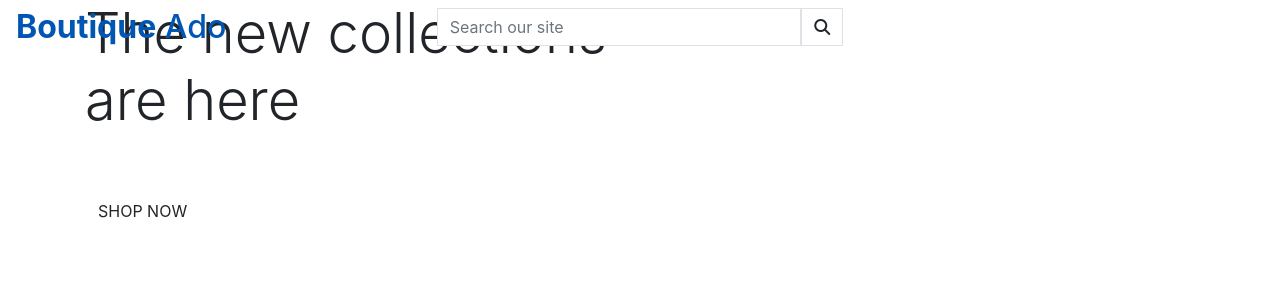
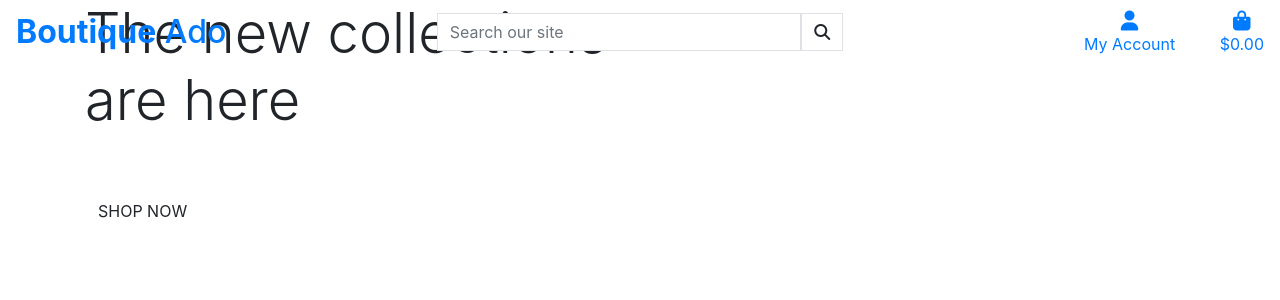
Before and after one commit to AHendley84/boutique_ado_ah84, a Django app: page / in a window 1280 px wide. Shown: the top 300 px of the page. Run offline with Django 3.2, Linux system fonts and the light colour scheme.

Commit message:
Add main page header

```diff
--- a/templates/base.html
+++ b/templates/base.html
@@ -2,6 +2,7 @@
 
 <!doctype html>
 <html lang="en">
+
 <head>
 
   {% block meta %}
@@ -14,17 +15,25 @@
   {% endblock %}
 
   {% block corecss %}
-    <link rel="stylesheet" href="https://cdn.jsdelivr.net/npm/bootstrap@4.6.2/dist/css/bootstrap.min.css" integrity="sha384-xOolHFLEh07PJGoPkLv1IbcEPTNtaed2xpHsD9ESMhqIYd0nLMwNLD69Npy4HI+N" crossorigin="anonymous">
-    <link rel="stylesheet" href="https://cdnjs.cloudflare.com/ajax/libs/font-awesome/6.5.1/css/all.min.css" integrity="sha512-DTOQO9RWCH3ppGqcWaEA1BIZOC6xxalwEsw9c2QQeAIftl+Vegovlnee1c9QX4TctnWMn13TZye+giMm8e2LwA==" crossorigin="anonymous" referrerpolicy="no-referrer">
+  <link rel="stylesheet" href="https://cdn.jsdelivr.net/npm/bootstrap@4.6.2/dist/css/bootstrap.min.css"
+    integrity="sha384-xOolHFLEh07PJGoPkLv1IbcEPTNtaed2xpHsD9ESMhqIYd0nLMwNLD69Npy4HI+N" crossorigin="anonymous">
+  <link rel="stylesheet" href="https://cdnjs.cloudflare.com/ajax/libs/font-awesome/6.5.1/css/all.min.css"
+    integrity="sha512-DTOQO9RWCH3ppGqcWaEA1BIZOC6xxalwEsw9c2QQeAIftl+Vegovlnee1c9QX4TctnWMn13TZye+giMm8e2LwA=="
+    crossorigin="anonymous" referrerpolicy="no-referrer">
   {% endblock %}
 
   {% block extra_css %}
   {% endblock %}
 
   {% block corejs %}
-    <script src="https://cdn.jsdelivr.net/npm/jquery@3.5.1/dist/jquery.min.js" integrity="sha256-9/aliU8dGd2tb6OSsuzixeV4y/faTqgFtohetphbbj0=" crossorigin="anonymous"></script>
-    <script src="https://cdn.jsdelivr.net/npm/popper.js@1.16.1/dist/umd/popper.min.js" integrity="sha384-9/reFTGAW83EW2RDu2S0VKaIzap3H66lZH81PoYlFhbGU+6BZp6G7niu735Sk7lN" crossorigin="anonymous"></script>
-    <script src="https://cdn.jsdelivr.net/npm/bootstrap@4.6.2/dist/js/bootstrap.bundle.min.js" integrity="sha384-Fy6S3B9q64WdZWQUiU+q4/2Lc9npb8tCaSX9FK7E8HnRr0Jz8D6OP9dO5Vg3Q9ct" crossorigin="anonymous"></script>
+  <script src="https://cdn.jsdelivr.net/npm/jquery@3.5.1/dist/jquery.min.js"
+    integrity="sha256-9/aliU8dGd2tb6OSsuzixeV4y/faTqgFtohetphbbj0=" crossorigin="anonymous"></script>
+  <script src="https://cdn.jsdelivr.net/npm/popper.js@1.16.1/dist/umd/popper.min.js"
+    integrity="sha384-9/reFTGAW83EW2RDu2S0VKaIzap3H66lZH81PoYlFhbGU+6BZp6G7niu735Sk7lN"
+    crossorigin="anonymous"></script>
+  <script src="https://cdn.jsdelivr.net/npm/bootstrap@4.6.2/dist/js/bootstrap.bundle.min.js"
+    integrity="sha384-Fy6S3B9q64WdZWQUiU+q4/2Lc9npb8tCaSX9FK7E8HnRr0Jz8D6OP9dO5Vg3Q9ct"
+    crossorigin="anonymous"></script>
   {% endblock %}
 
   {%block extra_js %}
@@ -32,6 +41,7 @@
 
   <title>Boutique Ado {% block extra_title %}{% endblock %}</title>
 </head>
+
 <body>
   <header class="contianer-fluid fixed-top">
     <div class="row">
@@ -43,7 +53,8 @@
       <div class="col-12 col-lg-4 my-auto py-1 py-lg-0">
         <form method="GET" action="">
           <div class="input-group w-100">
-              <input class="form-control border border-black rounded-0" type="text" name="q" placeholder="Search our site">
+            <input class="form-control border border-black rounded-0" type="text" name="q"
+              placeholder="Search our site">
             <div class="input-group-amend">
               <button class="form-control btn btn-black border border-black rounded-0" type="submit">
                 <span class="icon">
@@ -56,8 +67,40 @@
       </div>
       <div class="col-12 col-lg-4 my-auto py-1 py-lg-0">
         <ul class="list-inline list-unstyled text-center text-lg-right my-0">
-            <li class="list-inline-item dropdown"></li>
-            <li class="list-inline-item"></li>
+          <li class="list-inline-item dropdown">
+            <a href="" class="text-black nav-link" id="user-options" data-toggle="dropdown" aria-haspopup="true" aria-expanded="false">
+              <div class="text-center">
+                <div><i class="fas fa-user fa-lg"></i></div>
+                <p class="my-0">My Account</p>
+              </div>
+            </a>
+            <div class="dropdown-menu border-0" aria-labelledby="user-options">
+              {% if request.user.is_authenticated %}
+                {% if request.user.is_superuser%}
+                  <a href="" class="dropdown-item">Product Management</a>
+                {% endif %}
+                <a href="" class="dropdown-item">My Profile</a>
+                <a href="{% url 'account_logout' %}" class="dropdown-item">Logout</a>
+              {% else %}
+                <a href="{% url 'account_signup' %}" class="dropdown-item">Register</a>
+                <a href="{% url 'account_login' %}" class="dropdown-item">Login</a>
+              {% endif %}
+            </div>
+          </li>
+          <li class="list-inline-item">
+            <a class="{% if grand_total %} text-info font-weight-bold{% else %}text-blank{% endif %} nav-link" href="">
+              <div class="text-center">
+                <div><i class="fas fa-shopping-bag fa-lg"></i></div>
+                <p class="my-0">
+                  {% if grand_total %}
+                    ${{ grand_total|floatformat:2 }}
+                  {% else %}
+                    $0.00
+                  {% endif %}
+                </p>
+              </div>
+            </a>
+          </li>
         </ul>
       </div>
     </div>
@@ -79,4 +122,5 @@
   {% endblock %}
 
 </body>
+
 </html>
```
Lines whose indentation alone changed are shown as unchanged.
